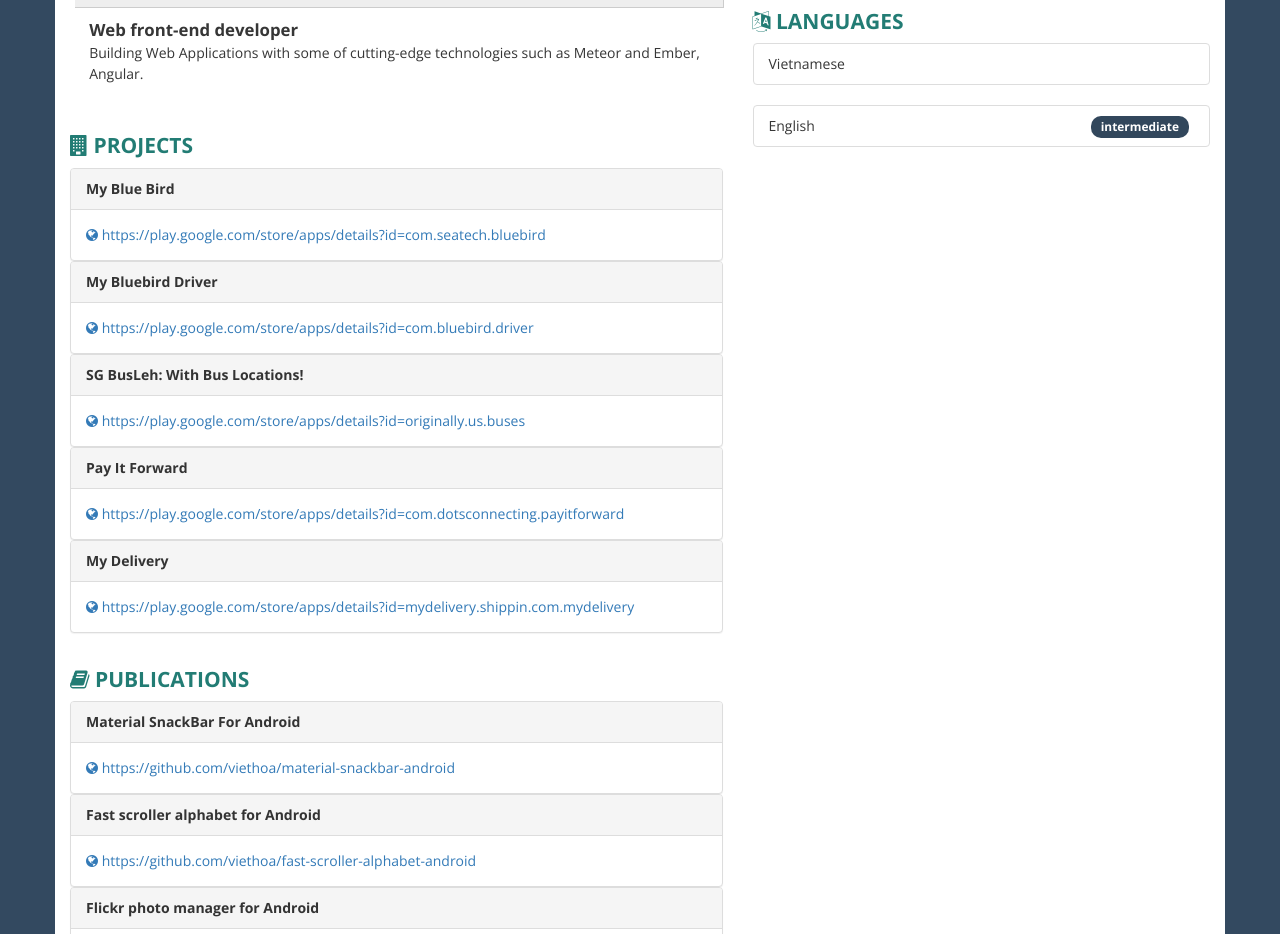
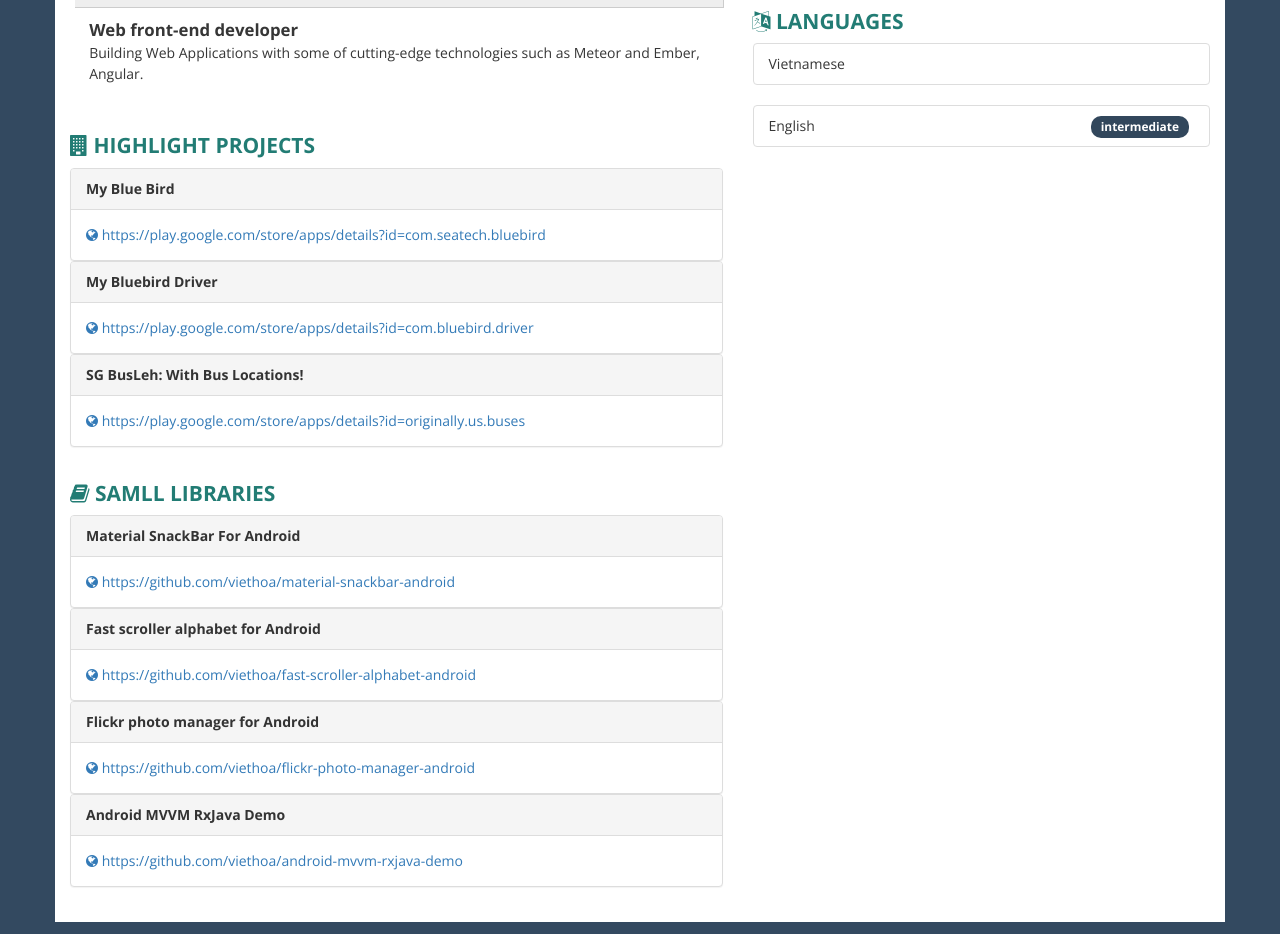
Before and after one commit to viethoa/viethoa.github.io, a plain HTML site: page index.html in a window 1280 px wide. Shown: the part 1480-2414 px from the top of the page. Drawn offline with nearby package versions, Linux system fonts and the light colour scheme.

Commit message:
Updated in May 8, 2021

```diff
--- a/index.html
+++ b/index.html
@@ -491,7 +491,7 @@
         </div>
         <!-- PROJECTS -->
         <div class="box">
-          <h2><i class="fa fa-building ico"></i> PROJECTS</h2>
+          <h2><i class="fa fa-building ico"></i> Highlight Projects</h2>
           <div class="publication panel panel-default">
             <div class="panel-heading">
               <div class="name panel-title">My Blue Bird</div>
@@ -525,32 +525,10 @@
               </div>
             </div>
           </div>
-          <div class="publication panel panel-default">
-            <div class="panel-heading">
-              <div class="name panel-title">Pay It Forward</div>
-            </div>
-            <div class="panel-body">
-              <div class="year">  </div>
-              <div class="address">
-                <a href="https://play.google.com/store/apps/details?id=com.dotsconnecting.payitforward" target= "_blank"><i class="fa fa-globe ico"></i>  https://play.google.com/store/apps/details?id=com.dotsconnecting.payitforward</a>
-              </div>
-            </div>
-          </div>
-          <div class="publication panel panel-default">
-            <div class="panel-heading">
-              <div class="name panel-title">My Delivery</div>
-            </div>
-            <div class="panel-body">
-              <div class="year">  </div>
-              <div class="address">
-                <a href="https://play.google.com/store/apps/details?id=mydelivery.shippin.com.mydelivery" target= "_blank"><i class="fa fa-globe ico"></i>  https://play.google.com/store/apps/details?id=mydelivery.shippin.com.mydelivery</a>
-              </div>
-            </div>
-          </div>
         </div>
         <!-- PUBLICATIONS -->
         <div class="box">
-          <h2><i class="fa fa-book ico"></i> Publications</h2>
+          <h2><i class="fa fa-book ico"></i> Samll Libraries</h2>
           <!-- <div class="publication panel panel-default">
             <div class="panel-heading">
               <div class="name panel-title">Create library module in Android Studio</div>
```
